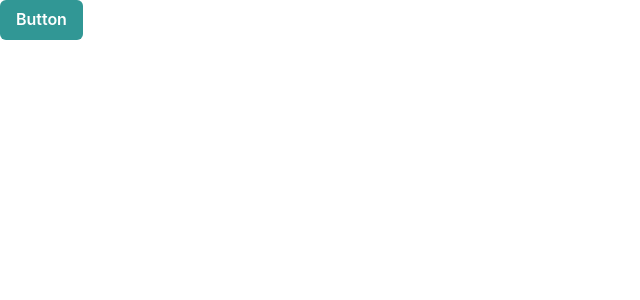
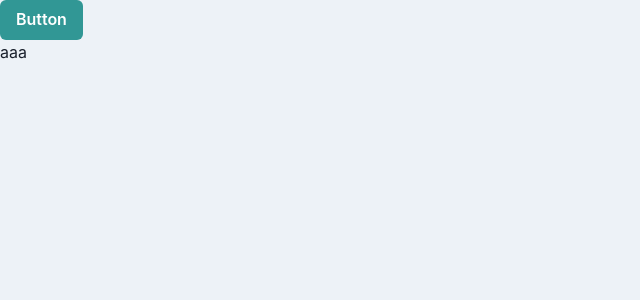
Before and after one commit to aion0721/ChakrauiPractice, a React (Create React App) app: page / in a window 1280 px wide. Shown: the top 300 px of the page, without its empty margins (0-640 px from the left). Built offline with nearby package versions, Linux system fonts and the light colour scheme.

Commit message:
Global styles

```diff
--- a/src/App.tsx
+++ b/src/App.tsx
@@ -1,9 +1,11 @@
 import { ChakraProvider, Button } from "@chakra-ui/react";
+import theme from "./theme/theme";
 
 function App() {
   return (
-    <ChakraProvider>
+    <ChakraProvider theme={theme}>
       <Button colorScheme="teal">Button</Button>
+      <p>aaa</p>
     </ChakraProvider>
   );
 }
--- /dev/null
+++ b/src/theme/theme.ts
@@ -0,0 +1,14 @@
+import { extendTheme } from "@chakra-ui/react";
+
+const theme = extendTheme({
+  styles: {
+    global: {
+      body: {
+        backgroundColor: "gray.100",
+        color: "gray.800",
+      },
+    },
+  },
+});
+
+export default theme;
```
